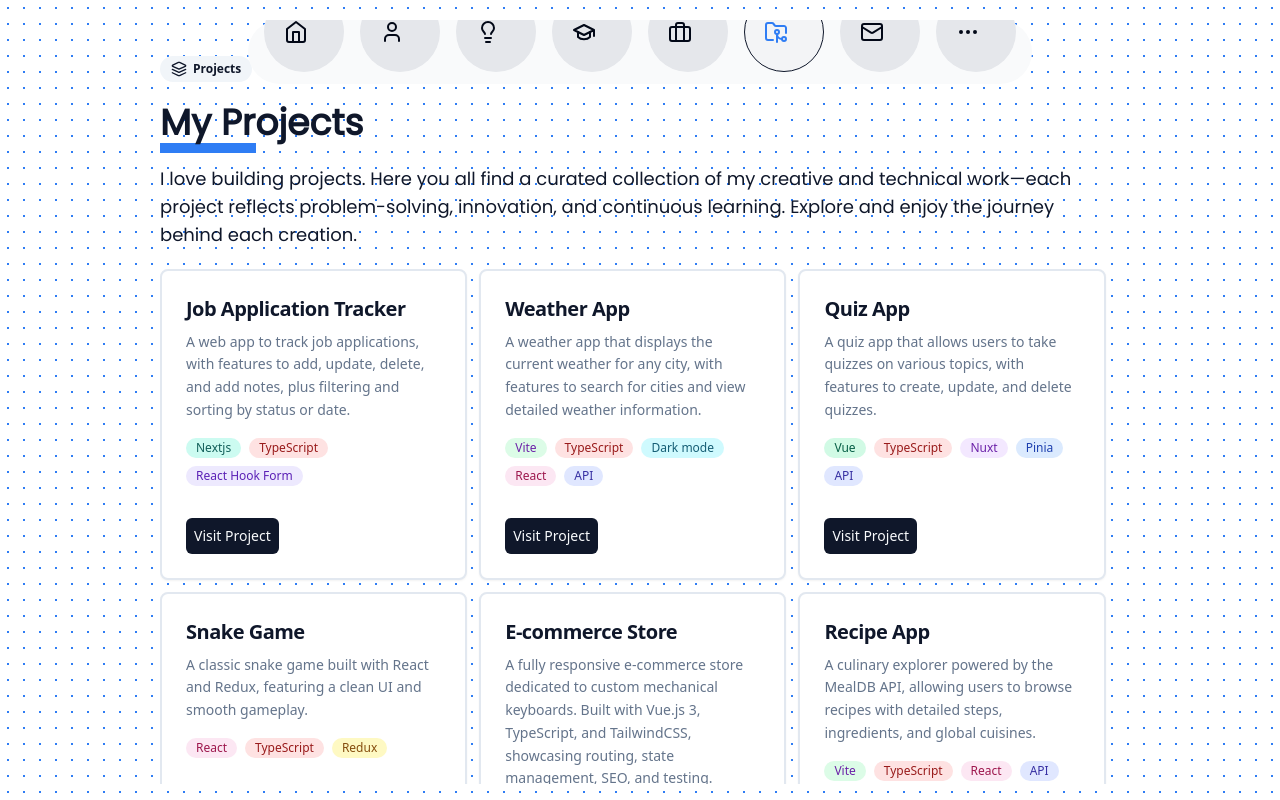
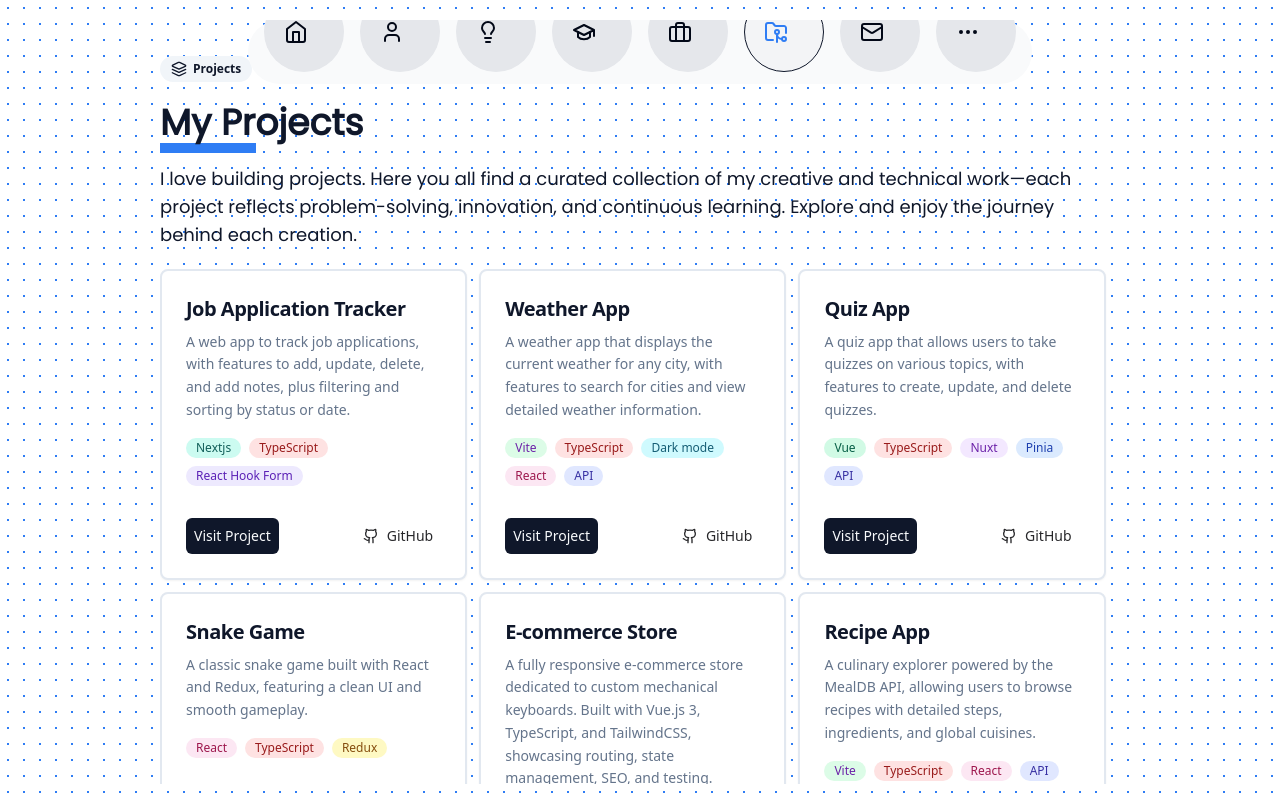
Before and after one commit to mokone-september/Portfolio, a Next.js app: page /projects in a window 1280 px wide. Built offline with nearby package versions, Linux system fonts and the light colour scheme.

Commit message:
feat: add GitHub link to ProjectCards component

```diff
--- a/src/components/ProjectsCard.tsx
+++ b/src/components/ProjectsCard.tsx
@@ -9,7 +9,7 @@ import {
   CardTitle,
 } from "@/components/ui/card";
 import FramerWrapper from "./animation/FramerWrapper";
-import { ArrowUpRight } from "lucide-react";
+import { ArrowUpRight, Github } from "lucide-react";
 
 interface ProjectCardProps {
   value: {
@@ -68,7 +68,8 @@ const ProjectCards: React.FC<ProjectCardProps> = ({ value, num }) => {
           </div>
         </CardContent>
 
-        <CardFooter className="pt-2 ">
+        <CardFooter className="pt-2">
+          <div className="w-full flex items-center justify-between">
             <Link
               href={value.link}
               target="_blank"
@@ -84,6 +85,20 @@ const ProjectCards: React.FC<ProjectCardProps> = ({ value, num }) => {
               Visit Project
               <ArrowUpRight className="h-4 w-4 ml-1 hidden group-hover:block -translate-x-2 group-hover:opacity-100 group-hover:translate-x-0 transition-all duration-200" />
             </Link>
+
+            <Link
+              href={"https://github.com/mokone-september"}
+              target="_blank"
+              rel="noopener noreferrer"
+              className={cn(
+                buttonVariants({ variant: "ghost", size: "sm" }),
+                "inline-flex items-center gap-2 text-sm"
+              )}
+            >
+              <Github className="h-4 w-4" />
+              <span className="hidden sm:inline">GitHub</span>
+            </Link>
+          </div>
         </CardFooter>
       </Card>
     </FramerWrapper>
```
Lines whose indentation alone changed are shown as unchanged.
